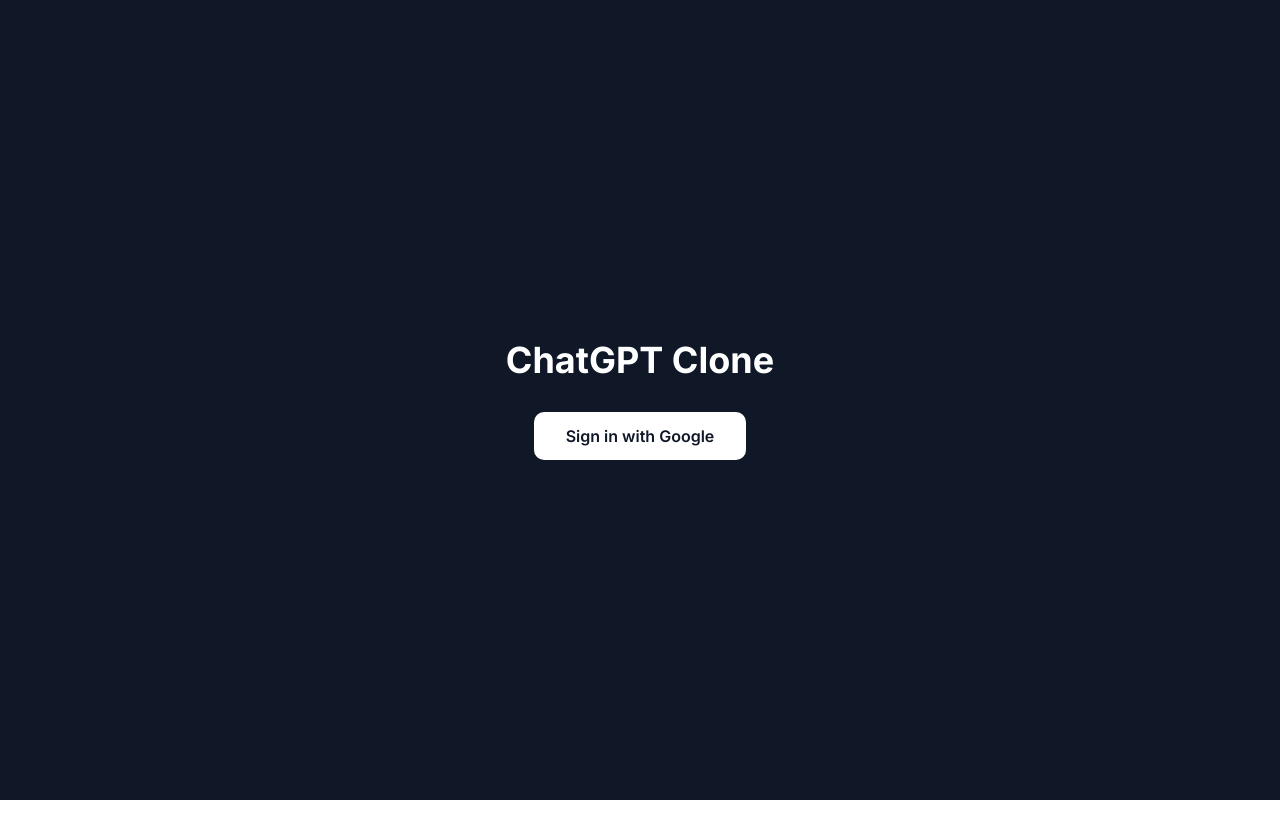
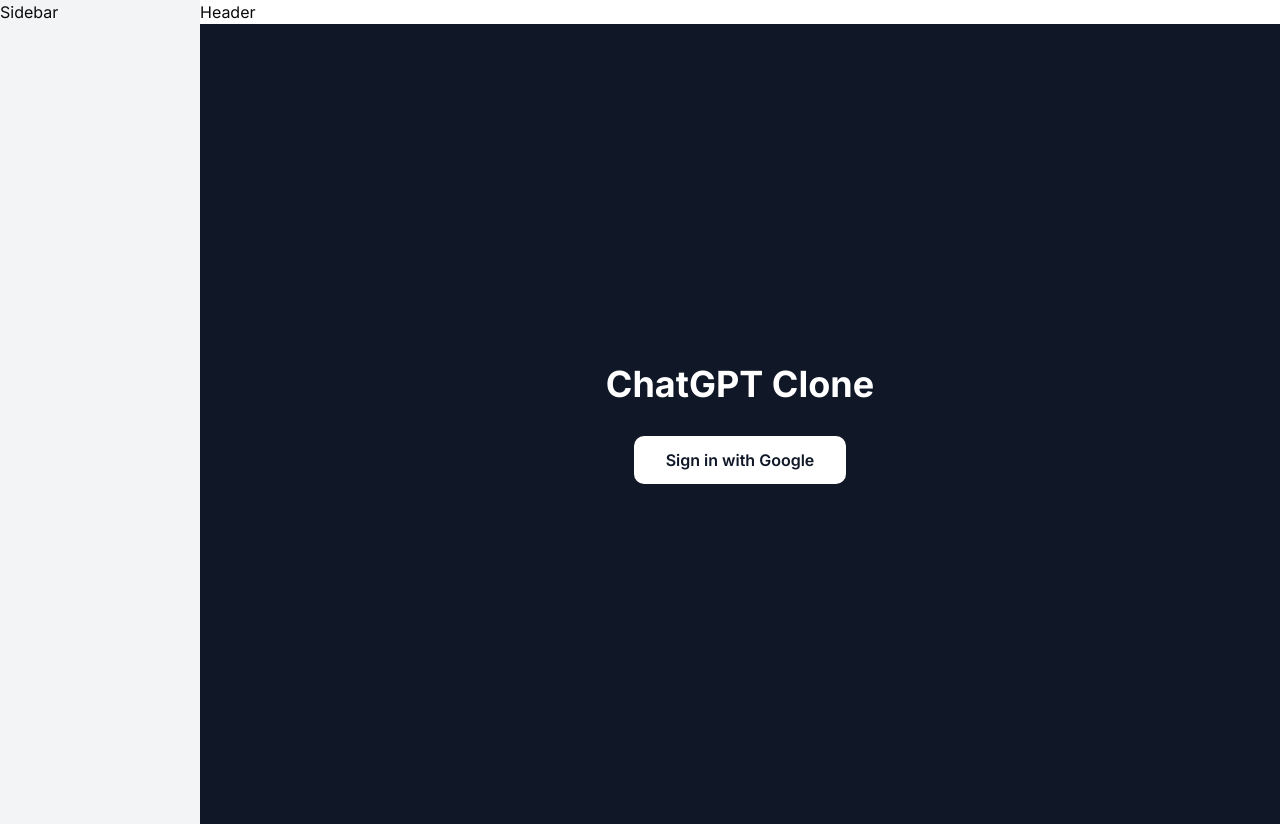
Before and after one commit to andrejdergavko/my-chat-gpt, a Next.js app: page /login in a window 1280 px wide. Before the commit the page ends 800 px from the top, so only its background shows below. Built offline with nearby package versions, Linux system fonts and the light colour scheme; no server answers.

Commit message:
refactor(layout): update structure and remove unused components
Refactors layout to include a sidebar and header for improved structure. Removes unused MainLayout and LogoutButton components to clean up the codebase.

```diff
--- a/src/app/conversations/layout.tsx
+++ b/src/app/conversations/layout.tsx
@@ -1,5 +1,4 @@
 import Sidebar from '@/shared/components/layout/Sidebar';
-import Header from '@/shared/components/layout/Header';
 
 export default function ChatLayout({
   children,
@@ -10,7 +9,6 @@ export default function ChatLayout({
     <div className="flex h-screen w-screen bg-white">
       <Sidebar />
       <div className="flex flex-col flex-1">
-        <Header />
         <main className="flex-1 overflow-auto">{children}</main>
       </div>
     </div>
--- a/src/app/layout.tsx
+++ b/src/app/layout.tsx
@@ -1,9 +1,10 @@
 import type { Metadata } from 'next';
 import { Geist, Geist_Mono, Inter } from 'next/font/google';
 import './globals.css';
-import { cn } from "@/lib/utils";
+import { cn } from '@/lib/utils';
+import Sidebar from '@/shared/components/layout/Sidebar';
 
-const inter = Inter({subsets:['latin'],variable:'--font-sans'});
+const inter = Inter({ subsets: ['latin'], variable: '--font-sans' });
 
 const geistSans = Geist({
   variable: '--font-geist-sans',
@@ -28,9 +29,26 @@ export default function RootLayout({
   return (
     <html
       lang="en"
-      className={cn("h-full", "antialiased", geistSans.variable, geistMono.variable, "font-sans", inter.variable)}
+      className={cn(
+        'h-full',
+        'antialiased',
+        geistSans.variable,
+        geistMono.variable,
+        'font-sans',
+        inter.variable,
+      )}
     >
-      <body className="min-h-full flex flex-col">{children}</body>
+      <body>
+        <div className="grid grid-cols-[auto_1fr] h-full">
+          <div className="w-[200px]">
+            <Sidebar />
+          </div>
+          <div>
+            <div>Header</div>
+            <div>{children}</div>
+          </div>
+        </div>
+      </body>
     </html>
   );
 }
--- a/src/app/page.tsx
+++ b/src/app/page.tsx
@@ -1,6 +1,5 @@
 import { redirect } from 'next/navigation';
 import { createClient } from '@/lib/supabase/server';
-import LogoutButton from '@/modules/auth/components/LogoutButton';
 
 export default async function Home() {
   const supabase = await createClient();
@@ -10,13 +9,5 @@ export default async function Home() {
     redirect('/login');
   }
 
-  return (
-    <div className="flex items-center justify-center min-h-screen bg-gray-900">
-      <div className="text-center">
-        <h1 className="text-4xl font-bold text-white mb-4">Welcome!</h1>
-        <p className="text-gray-300 mb-6">Logged in as: {data.user.email}</p>
-        <LogoutButton />
-      </div>
-    </div>
-  );
+  return <div>Content</div>;
 }
--- a/src/shared/components/layout/Header.tsx
+++ /dev/null
@@ -1,5 +0,0 @@
-'use client';
-
-export default function Header() {
-  return <header className="">Header</header>;
-}
--- a/src/shared/components/layout/Sidebar.tsx
+++ b/src/shared/components/layout/Sidebar.tsx
@@ -1,5 +1,5 @@
 'use client';
 
 export default function Sidebar() {
-  return <aside className="w-64 ">Sidebar</aside>;
+  return <aside className="h-full bg-gray-100">Sidebar</aside>;
 }
```
Also changed, not shown: public/gpt-icon-white.png (added), src/shared/layouts/MainLayout.tsx (deleted).
